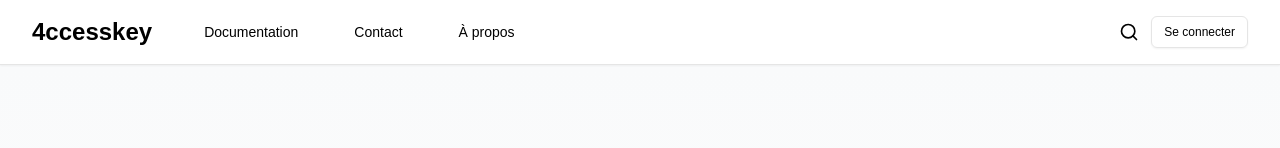
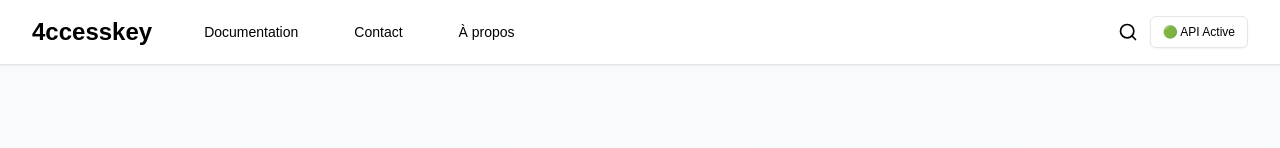
Before and after one commit to apoo3301/4ccessKey, a Next.js app in the folder client/: page / in a window 1280 px wide. Shown: the top 148 px of the page. Built offline with nearby package versions, Linux system fonts and the light colour scheme.

Commit message:
minor ui fix

```diff
--- a/client/src/components/externe/header.tsx
+++ b/client/src/components/externe/header.tsx
@@ -24,7 +24,7 @@ function Header() {
                   <SearchIcon className="h-5 w-5 text-black" />
                 </Button>
                 <Button variant="outline" className='text-black' size="sm">
-                  Se connecter
+                🟢 API Active
                 </Button>
               </div>
             </div>
@@ -32,7 +32,7 @@ function Header() {
               <DropdownMenu>
                 <DropdownMenuTrigger asChild>
                   <Button variant="ghost" size="sm">
-                    <MenuIcon className="h-6 w-6" />
+                    <MenuIcon className="h-6 w-6 text-black" />
                   </Button>
                 </DropdownMenuTrigger>
                 <DropdownMenuContent align="end" className="w-56">
```
